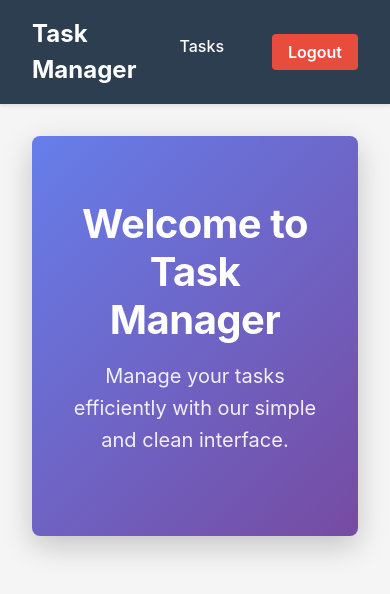
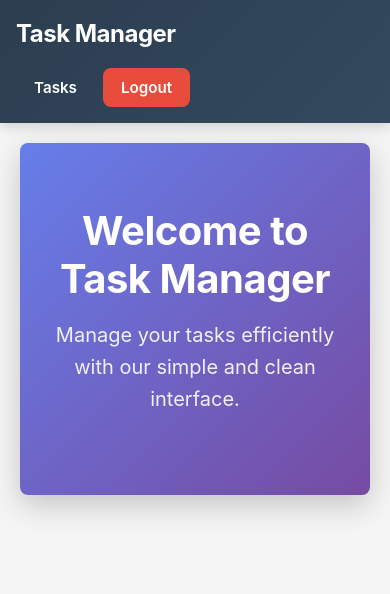
Before and after one commit to nvmtamm/TodoTaskManagementAPI, a React app in the folder frontend/: page / in a window 390 px wide. Shown: the top 594 px of the page. Built offline with nearby package versions, Linux system fonts and the light colour scheme; no server answers; the HTML template or start-up script is replaced by a standard one.

Commit message:
style: upgrade navbar with gradient, animations, and improved responsive design

```diff
--- a/frontend/src/layouts/MainLayout.css
+++ b/frontend/src/layouts/MainLayout.css
@@ -2,18 +2,22 @@
   display: flex;
   flex-direction: column;
   min-height: 100vh;
+  background-color: var(--gray-light);
 }
 
 .navbar {
-  background-color: #2c3e50;
+  background: linear-gradient(135deg, var(--dark) 0%, #34495e 100%);
   padding: 0;
-  box-shadow: 0 2px 4px rgba(0,0,0,0.1);
+  box-shadow: 0 4px 12px rgba(0, 0, 0, 0.15);
+  position: sticky;
+  top: 0;
+  z-index: 100;
 }
 
 .nav-container {
-  max-width: 1200px;
+  max-width: 1400px;
   margin: 0 auto;
-  padding: 1rem 2rem;
+  padding: 1.25rem 2rem;
   display: flex;
   justify-content: space-between;
   align-items: center;
@@ -22,46 +26,98 @@
 
 .nav-logo {
   color: white;
-  font-size: 1.5rem;
-  font-weight: bold;
+  font-size: 1.75rem;
+  font-weight: 700;
   text-decoration: none;
+  letter-spacing: -0.5px;
+  transition: var(--transition);
+}
+
+.nav-logo:hover {
+  opacity: 0.8;
 }
 
 .nav-menu {
   list-style: none;
   display: flex;
-  gap: 2rem;
+  gap: 1rem;
   margin: 0;
+  align-items: center;
 }
 
 .nav-link {
   color: white;
   text-decoration: none;
-  background: none;
-  border: none;
+  background: transparent;
+  border: 2px solid transparent;
   cursor: pointer;
   font-size: 1rem;
-  padding: 0.5rem 1rem;
-  border-radius: 4px;
-  transition: background-color 0.3s;
+  padding: 0.625rem 1.25rem;
+  border-radius: var(--border-radius);
+  transition: var(--transition);
+  font-weight: 600;
 }
 
 .nav-link:hover {
-  background-color: #34495e;
+  background-color: rgba(255, 255, 255, 0.1);
+  border-color: rgba(255, 255, 255, 0.3);
 }
 
 .nav-link.logout {
-  background-color: #e74c3c;
+  background-color: var(--danger);
+  border-color: var(--danger);
 }
 
 .nav-link.logout:hover {
   background-color: #c0392b;
+  border-color: #c0392b;
+  transform: translateY(-2px);
+  box-shadow: 0 4px 8px rgba(231, 76, 60, 0.3);
 }
 
 .main-content {
   flex: 1;
-  max-width: 1200px;
+  max-width: 1400px;
   margin: 0 auto;
   padding: 2rem;
   width: 100%;
+  animation: fadeIn 0.4s ease-out;
 }
+
+@keyframes fadeIn {
+  from {
+    opacity: 0;
+    transform: translateY(10px);
+  }
+  to {
+    opacity: 1;
+    transform: translateY(0);
+  }
+}
+
+@media (max-width: 768px) {
+  .nav-container {
+    padding: 1rem;
+    flex-wrap: wrap;
+    gap: 1rem;
+  }
+
+  .nav-logo {
+    font-size: 1.5rem;
+    flex-basis: 100%;
+  }
+
+  .nav-menu {
+    flex-basis: 100%;
+    gap: 0.5rem;
+  }
+
+  .nav-link {
+    padding: 0.5rem 1rem;
+    font-size: 0.95rem;
+  }
+
+  .main-content {
+    padding: 1.25rem;
+  }
+}
```
